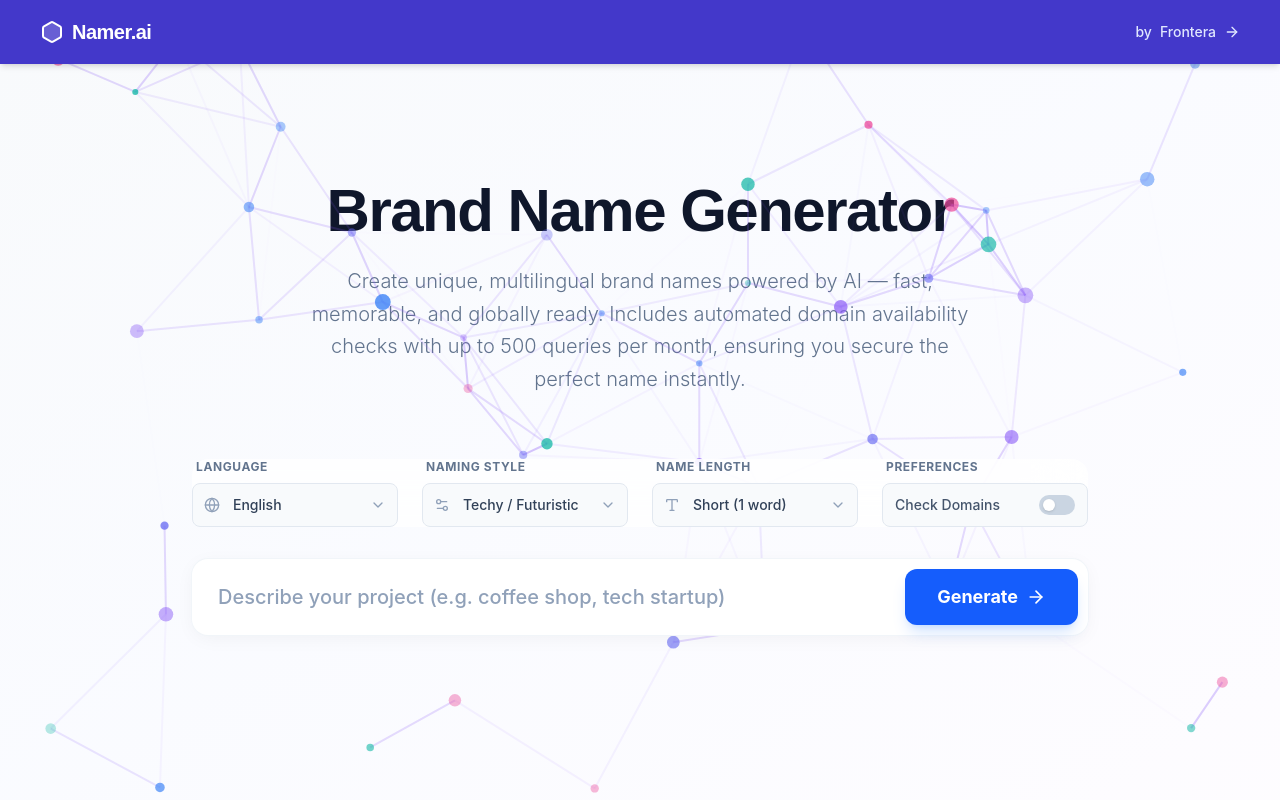
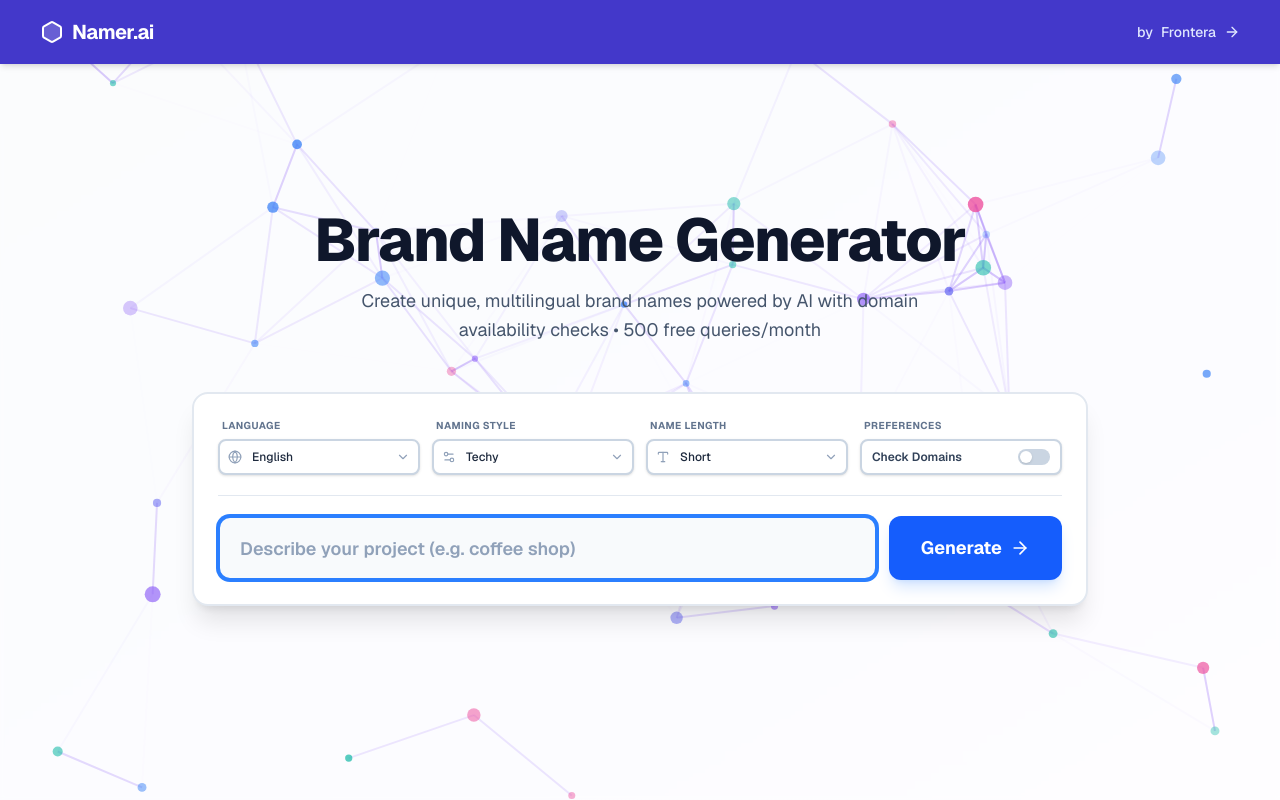
Before and after one commit to thefronteradigital/proj-namerai, a Next.js app: page / in a window 1280 px wide. Built offline with nearby package versions, Linux system fonts and the light colour scheme.

Commit message:
improve ui ux

```diff
--- a/app/globals.css
+++ b/app/globals.css
@@ -1,8 +1,9 @@
 @import "tailwindcss";
 
 @theme inline {
-  --font-display: "Plus Jakarta Sans", sans-serif;
-  --font-sans: "Inter", sans-serif;
+  --font-display: var(--font-geist-sans);
+  --font-sans: var(--font-geist-sans);
+  --font-mono: var(--font-geist-mono);
   --color-brand-blue: #2563eb;
   --color-brand-dark: #0f172a;
   --shadow-soft: 0 4px 20px -2px rgba(0, 0, 0, 0.05);
@@ -19,8 +20,21 @@
   }
 
   .font-display {
-    @apply font-[family-name:var(--font-display)];
+    @apply font-[family-name:var(--font-geist-sans)];
   }
+
+  .font-sans {
+    @apply font-[family-name:var(--font-geist-sans)];
+  }
+}
+
+/* Global Button Cursor */
+button,
+[type="button"],
+[type="submit"],
+[type="reset"],
+[role="button"] {
+  cursor: pointer;
 }
 
 /* Custom Scrollbar */
--- a/app/layout.tsx
+++ b/app/layout.tsx
@@ -8,6 +8,7 @@ import "./globals.css";
 const geistSans = Geist({
   variable: "--font-geist-sans",
   subsets: ["latin"],
+  weight: ["400", "500", "600", "700", "800", "900"],
 });
 
 const geistMono = Geist_Mono({
@@ -28,7 +29,7 @@ export default function RootLayout({
   return (
     <html lang="en">
       <body
-        className={`${geistSans.variable} ${geistMono.variable} antialiased min-h-screen w-full relative flex flex-col bg-linear-to-br from-slate-50 via-indigo-50/30 to-purple-50/30 overflow-x-hidden selection:bg-blue-100 selection:text-blue-900 font-sans text-slate-900`}
+        className={`${geistSans.variable} ${geistMono.variable} antialiased min-h-screen w-full relative flex flex-col bg-linear-to-br from-slate-50 via-indigo-50/30 to-purple-50/30 overflow-x-hidden selection:bg-blue-100 selection:text-blue-900 font-[family-name:var(--font-geist-sans)] text-slate-900`}
       >
         <ParticlesBackground />
         <Header />
--- a/app/page.tsx
+++ b/app/page.tsx
@@ -4,10 +4,13 @@ import { GeneratorForm } from '@/features/name-generator/components/generator-fo
 export default function Home() {
   return (
     <div className="flex-1 w-full max-w-5xl mx-auto px-4 md:px-6 flex flex-col justify-center items-center pb-32 pt-20">
-      <div className="w-full max-w-4xl flex flex-col items-center animate-in fade-in zoom-in duration-500">
+      {/* Overlay to reduce background distraction */}
+      <div className="fixed inset-0 bg-white/40 backdrop-blur-[2px] pointer-events-none -z-10" />
+
+      <div className="w-full max-w-4xl flex flex-col items-center animate-in fade-in zoom-in duration-500 relative z-10">
         <Hero />
 
-        <div className="w-full mt-16">
+        <div className="w-full mt-12">
           <GeneratorForm />
         </div>
       </div>
--- a/components/form-input.tsx
+++ b/components/form-input.tsx
@@ -6,8 +6,8 @@ interface FormInputProps {
 
 export function FormInput({ label, children, className = "" }: FormInputProps) {
   return (
-    <div className={`flex flex-col gap-2 ${className}`}>
-      <label className="text-xs font-bold uppercase tracking-wider text-slate-500 ml-1">
+    <div className={`flex flex-col gap-1.5 ${className}`}>
+      <label className="text-[10px] font-bold uppercase tracking-wider text-slate-500 ml-1">
         {label}
       </label>
       {children}
--- a/components/hero.tsx
+++ b/components/hero.tsx
@@ -1,12 +1,11 @@
 export function Hero() {
   return (
     <div className="flex flex-col items-center text-center">
-      <h1 className="text-4xl md:text-5xl lg:text-6xl font-display font-extrabold text-slate-900 tracking-tight mb-6">
+      <h1 className="text-4xl md:text-5xl lg:text-6xl font-display font-extrabold text-slate-900 tracking-tight mb-4">
         Brand Name Generator
       </h1>
-      <p className="text-slate-500 text-lg md:text-xl max-w-2xl leading-relaxed font-light">
-        Create unique, multilingual brand names powered by AI — fast, memorable, and globally ready.
-Includes automated domain availability checks with up to 500 queries per month, ensuring you secure the perfect name instantly.
+      <p className="text-slate-600 text-base md:text-lg max-w-xl leading-relaxed">
+        Create unique, multilingual brand names powered by AI with domain availability checks • 500 free queries/month
       </p>
     </div>
   );
--- a/features/name-generator/components/generator-form.tsx
+++ b/features/name-generator/components/generator-form.tsx
@@ -30,23 +30,25 @@ export function GeneratorForm() {
   };
 
   return (
-    <form onSubmit={handleGenerate} className="flex flex-col gap-8">
-      {/* Controls / Filters */}
-      <div className="grid grid-cols-1 md:grid-cols-2 lg:grid-cols-4 gap-6 bg-white/80 backdrop-blur-xl rounded-2xl relative z-30">
+    <form onSubmit={handleGenerate} className="flex flex-col gap-6">
+      {/* Unified Form Container */}
+      <div className="bg-white rounded-2xl p-6 shadow-xl border-2 border-slate-200 relative z-30">
+        {/* Controls / Filters - Compact */}
+        <div className="grid grid-cols-2 md:grid-cols-4 gap-3 mb-5">
           {/* Language Selector */}
         <FormInput label="Language" className="md:col-span-1">
           <div className="relative group">
             <select
               value={formState.language}
               onChange={(e) => setFormState(prev => ({ ...prev, language: e.target.value as Language }))}
-              className="w-full h-11 bg-slate-50 border border-slate-200 text-slate-700 font-medium text-sm rounded-lg focus:ring-2 focus:ring-blue-600/20 focus:border-blue-600 block pl-10 pr-10 outline-none appearance-none cursor-pointer hover:border-slate-300 transition-colors"
+              className="w-full h-9 bg-white border-2 border-slate-300 text-slate-800 font-medium text-xs rounded-lg focus:ring-2 focus:ring-blue-500 focus:border-blue-500 block pl-8 pr-8 outline-none appearance-none cursor-pointer hover:border-slate-400 transition-colors shadow-sm"
             >
               {Object.values(LANGUAGES).map((lang) => (
                 <option key={lang} value={lang}>{lang}</option>
               ))}
             </select>
-            <Globe className="w-4 h-4 text-slate-400 absolute left-3 top-1/2 -translate-y-1/2 pointer-events-none group-hover:text-blue-600 transition-colors" />
-            <ChevronDown className="w-4 h-4 text-slate-400 absolute right-3 top-1/2 -translate-y-1/2 pointer-events-none" />
+            <Globe className="w-3.5 h-3.5 text-slate-400 absolute left-2.5 top-1/2 -translate-y-1/2 pointer-events-none group-hover:text-blue-600 transition-colors" />
+            <ChevronDown className="w-3.5 h-3.5 text-slate-400 absolute right-2.5 top-1/2 -translate-y-1/2 pointer-events-none" />
           </div>
         </FormInput>
 
@@ -56,14 +58,14 @@ export function GeneratorForm() {
             <select
               value={formState.style}
               onChange={(e) => setFormState(prev => ({ ...prev, style: e.target.value as NamingStyle }))}
-              className="w-full h-11 bg-slate-50 border border-slate-200 text-slate-700 font-medium text-sm rounded-lg focus:ring-2 focus:ring-blue-600/20 focus:border-blue-600 block pl-10 pr-10 outline-none appearance-none cursor-pointer hover:border-slate-300 transition-colors"
+              className="w-full h-9 bg-white border-2 border-slate-300 text-slate-800 font-medium text-xs rounded-lg focus:ring-2 focus:ring-blue-500 focus:border-blue-500 block pl-8 pr-8 outline-none appearance-none cursor-pointer hover:border-slate-400 transition-colors shadow-sm"
             >
               {Object.values(NAMING_STYLES).map((style) => (
                 <option key={style} value={style}>{style}</option>
               ))}
             </select>
-            <Settings2 className="w-4 h-4 text-slate-400 absolute left-3 top-1/2 -translate-y-1/2 pointer-events-none group-hover:text-blue-600 transition-colors" />
-            <ChevronDown className="w-4 h-4 text-slate-400 absolute right-3 top-1/2 -translate-y-1/2 pointer-events-none" />
+            <Settings2 className="w-3.5 h-3.5 text-slate-400 absolute left-2.5 top-1/2 -translate-y-1/2 pointer-events-none group-hover:text-blue-600 transition-colors" />
+            <ChevronDown className="w-3.5 h-3.5 text-slate-400 absolute right-2.5 top-1/2 -translate-y-1/2 pointer-events-none" />
           </div>
         </FormInput>
 
@@ -73,21 +75,21 @@ export function GeneratorForm() {
             <select
               value={formState.length}
               onChange={(e) => setFormState(prev => ({ ...prev, length: e.target.value as NameLength }))}
-              className="w-full h-11 bg-slate-50 border border-slate-200 text-slate-700 font-medium text-sm rounded-lg focus:ring-2 focus:ring-blue-600/20 focus:border-blue-600 block pl-10 pr-10 outline-none appearance-none cursor-pointer hover:border-slate-300 transition-colors"
+              className="w-full h-9 bg-white border-2 border-slate-300 text-slate-800 font-medium text-xs rounded-lg focus:ring-2 focus:ring-blue-500 focus:border-blue-500 block pl-8 pr-8 outline-none appearance-none cursor-pointer hover:border-slate-400 transition-colors shadow-sm"
             >
               {Object.values(NAME_LENGTHS).map((length) => (
                 <option key={length} value={length}>{length}</option>
               ))}
             </select>
-            <Type className="w-4 h-4 text-slate-400 absolute left-3 top-1/2 -translate-y-1/2 pointer-events-none group-hover:text-blue-600 transition-colors" />
-            <ChevronDown className="w-4 h-4 text-slate-400 absolute right-3 top-1/2 -translate-y-1/2 pointer-events-none" />
+            <Type className="w-3.5 h-3.5 text-slate-400 absolute left-2.5 top-1/2 -translate-y-1/2 pointer-events-none group-hover:text-blue-600 transition-colors" />
+            <ChevronDown className="w-3.5 h-3.5 text-slate-400 absolute right-2.5 top-1/2 -translate-y-1/2 pointer-events-none" />
           </div>
         </FormInput>
 
         {/* Domain Toggle */}
         <FormInput label="Preferences" className="md:col-span-1">
-          <label className="flex items-center justify-between w-full h-11 px-3 bg-slate-50 border border-slate-200 rounded-lg cursor-pointer hover:border-slate-300 transition-all group box-border">
-            <span className="text-sm font-medium text-slate-600 group-hover:text-blue-600 transition-colors select-none">
+          <label className="flex items-center justify-between w-full h-9 px-2.5 bg-white border-2 border-slate-300 rounded-lg cursor-pointer hover:border-slate-400 transition-all group box-border shadow-sm">
+            <span className="text-xs font-semibold text-slate-700 group-hover:text-blue-600 transition-colors select-none">
               Check Domains
             </span>
 
@@ -98,41 +100,39 @@ export function GeneratorForm() {
                 checked={formState.checkDomains}
                 onChange={() => setFormState(prev => ({ ...prev, checkDomains: !prev.checkDomains }))}
               />
-              <div className={`w-9 h-5 rounded-full transition-colors duration-300 ${formState.checkDomains ? 'bg-blue-600' : 'bg-slate-300'}`}></div>
-              <div className={`absolute left-1 top-1 bg-white w-3 h-3 rounded-full shadow-sm transition-transform duration-300 ${formState.checkDomains ? 'translate-x-4' : ''}`}></div>
+              <div className={`w-8 h-4 rounded-full transition-colors duration-300 ${formState.checkDomains ? 'bg-blue-600' : 'bg-slate-300'}`}></div>
+              <div className={`absolute left-0.5 top-0.5 bg-white w-3 h-3 rounded-full shadow-sm transition-transform duration-300 ${formState.checkDomains ? 'translate-x-4' : ''}`}></div>
             </div>
           </label>
         </FormInput>
         </div>
 
-      {/* Hero Input Bar */}
-      <div className="bg-white p-2.5 rounded-2xl shadow-soft ring-1 ring-slate-100 hover:ring-blue-200 hover:shadow-glow transition-all duration-300 flex flex-col md:flex-row items-center gap-2 relative z-20">
+        {/* Divider */}
+        <div className="border-t border-slate-200 my-5" />
+
+        {/* Main Input Bar */}
+        <div className="flex flex-col md:flex-row items-center gap-3">
           <div className="flex-1 w-full relative">
             <input
               type="text"
               value={formState.keywords}
               onChange={(e) => setFormState(prev => ({ ...prev, keywords: e.target.value }))}
-            placeholder="Describe your project (e.g. coffee shop, tech startup)"
-            className="w-full h-12 md:h-14 px-4 bg-transparent text-lg md:text-xl font-medium text-slate-800 placeholder:text-slate-400 outline-none"
+              placeholder="Describe your project (e.g. coffee shop)"
+              className="w-full h-14 md:h-16 px-4 md:px-5 bg-slate-50 border-2 border-slate-300 rounded-xl text-base md:text-lg font-semibold text-slate-900 placeholder:text-slate-400 outline-none focus:ring-2 focus:ring-blue-500 focus:border-blue-500 transition-colors"
               autoFocus
             />
           </div>
 
           <button
             type="submit"
-          className="w-full md:w-auto px-8 h-12 md:h-14 rounded-xl bg-blue-600 hover:bg-blue-700 text-white font-bold text-lg shadow-lg shadow-blue-500/20 transition-all transform active:scale-[0.98] flex items-center justify-center gap-2 whitespace-nowrap"
+            className="w-full md:w-auto px-8 h-14 md:h-16 rounded-xl bg-blue-600 hover:bg-blue-700 text-white font-bold text-base md:text-lg shadow-lg shadow-blue-500/20 transition-all transform active:scale-[0.98] flex items-center justify-center gap-2 whitespace-nowrap"
           >
             <span>Generate</span>
             <ArrowRight className="w-5 h-5" />
           </button>
         </div>
+      </div>
 
-      {/* Domain Check Info */}
-      {formState.checkDomains && (
-        <div className="text-center text-sm text-slate-500 -mt-4">
-          💡 Domain checking uses WhoisXML API (100 free checks/month)
-        </div>
-      )}
     </form>
   );
 }
--- a/features/name-generator/constants/form-options.ts
+++ b/features/name-generator/constants/form-options.ts
@@ -7,22 +7,22 @@ export const LANGUAGES = {
   ENGLISH: 'English',
   MALAY: 'Bahasa Melayu',
   JAPANESE: 'Japanese',
-  MIX: 'Mix (Multilingual)',
+  MIX: 'Mix',
 };
 
 // Naming style options
 export const NAMING_STYLES = {
-  TECHY: 'Techy / Futuristic',
-  MINIMAL: 'Minimal / Clean',
-  PLAYFUL: 'Playful / Creative',
-  PROFESSIONAL: 'Professional / Corporate',
-  AI: 'AI / Machine Learning',
-  MYTHICAL: 'Mythical / Fantasy',
+  TECHY: 'Techy',
+  MINIMAL: 'Minimal',
+  PLAYFUL: 'Playful',
+  PROFESSIONAL: 'Professional',
+  AI: 'AI-Powered',
+  MYTHICAL: 'Mythical',
 };
 
 // Name length options
 export const NAME_LENGTHS = {
-  SHORT: 'Short (1 word)',
-  MEDIUM: 'Medium (2 words)',
-  LONG: 'Long (3+ words)',
+  SHORT: 'Short',
+  MEDIUM: 'Medium',
+  LONG: 'Long',
 };
```
Also changed, not shown: app/not-found.tsx (added, +62 -0 lines). Lines whose indentation alone changed are shown as unchanged.
